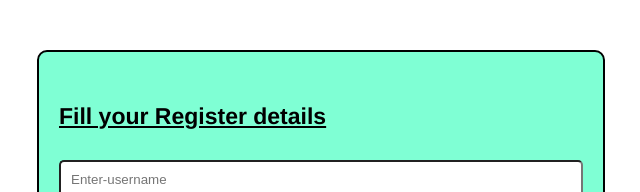
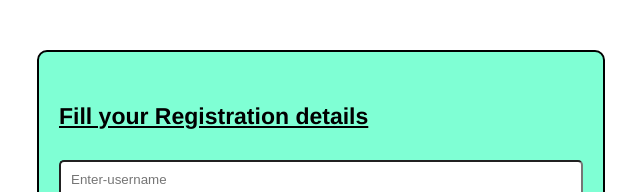
Before and after one commit to Revanth-re/Form-actions, a plain HTML site: page index.html in a window 1280 px wide. Shown: the top 192 px of the page, without its empty margins (319-959 px from the left). Drawn offline with Linux system fonts and the light colour scheme.

Commit message:
Update index.html

```diff
--- a/index.html
+++ b/index.html
@@ -71,7 +71,7 @@ justify-content: center;
 <div class="box">
     <div class="container">
     <form action="">
-      <h4 > <u> Fill your Register details </u></h4>
+      <h4 > <u> Fill your Registration details </u></h4>
         <input type="text" placeholder="Enter-username" class="class"> <br>
         <input type="email" placeholder="Enter-email" class="class"> <br>
         <input type="password" placeholder="password" class="class"><br>
```
